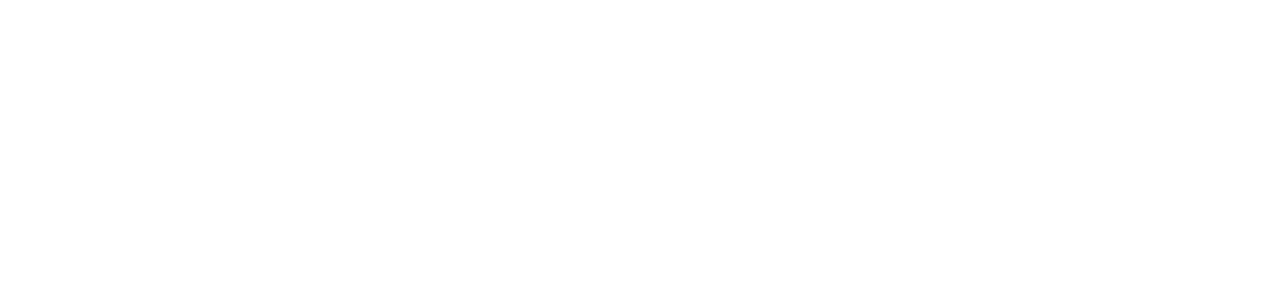
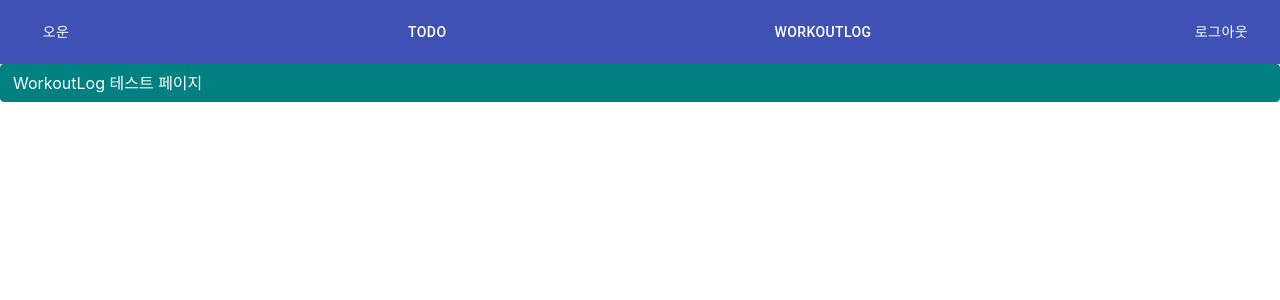
Before and after one commit to TEAM-maximum/workout-log-fe, a React (Create React App) app: page /WorkoutLog in a window 1280 px wide. Before the commit this address had no page. Shown: the top 300 px of the page. Built offline with nearby package versions, Linux system fonts and the light colour scheme.

Commit message:
navbar 링크버튼 추가

```diff
--- a/src/App.js
+++ b/src/App.js
@@ -9,7 +9,15 @@
 
   var content = mainPage;
 
-  return <div className="App">{content}</div>;
+  return (
+
+  <div className="App">{content}
+    <div>
+      Main Page 테스트중
+    </div>
+  </div>
+
+  );
 };
 
 export default App;
--- a/src/AppRouter.js
+++ b/src/AppRouter.js
@@ -4,6 +4,9 @@
 import Login from "./Login";
 import SignUp from "./SignUp";
 import Todo from "./Todo";
+import WorkoutLog from "./WorkoutLog";
+
+
 import { BrowserRouter as Router, Routes, Route } from "react-router-dom";
 
 const AppRouter = () => {
@@ -20,6 +23,10 @@
             </Route>
             <Route path="/" element={<App />}>
             </Route>
+            <Route path="/WorkoutLog" element={<WorkoutLog />}>
+            </Route>
+
+
           </Routes>
         </div>
       </Router>
--- a/src/Navbar.js
+++ b/src/Navbar.js
@@ -1,10 +1,12 @@
-import "./App.css";
+import AddTodo from "./AddTodo.js";
+import { Link } from 'react-router-dom'
+
 import {
   Grid,
   Button,
   AppBar,
   Toolbar,
-  Typography,
+
 } from "@material-ui/core";
 import { signout } from "./service/ApiService"; // signout 추가
 
@@ -13,9 +15,25 @@
         <AppBar position="static">
         <Toolbar>
         <Grid justify="space-between" container>
-            <Grid item>
-            <Typography variant="h6">오늘의 할일</Typography>
+            <Grid item >
+            <Button href="/" color="inherit"> 오운</Button>
+
             </Grid>
+
+
+            <Grid>
+             <Button href="/todo" color="inherit"> Todo</Button>
+            </Grid>
+
+
+
+            <Grid>
+            <Button href="/WorkoutLog" color="inherit" >
+                WorkoutLog
+            </Button>
+            </Grid>
+
+
             <Grid>
             <Button color="inherit" onClick={signout}>
                 로그아웃
--- /dev/null
+++ b/src/WorkoutLog.js
@@ -0,0 +1,23 @@
+import React from "react";
+import Navbar from "./Navbar.js";
+const WorkoutLog = () => {
+    const btnStyle = {
+        color: "white",
+        background: "teal",
+        padding: ".375rem .75rem",
+        border: "1px solid teal",
+        borderRadius: ".25rem",
+        fontSize: "1rem",
+        lineHeight: 1.5,
+      };
+
+    return (
+        <div>
+            <Navbar></Navbar>
+            <div style={btnStyle}>WorkoutLog 테스트 페이지</div>
+        </div>
+
+    )
+}
+
+export default WorkoutLog;
```
